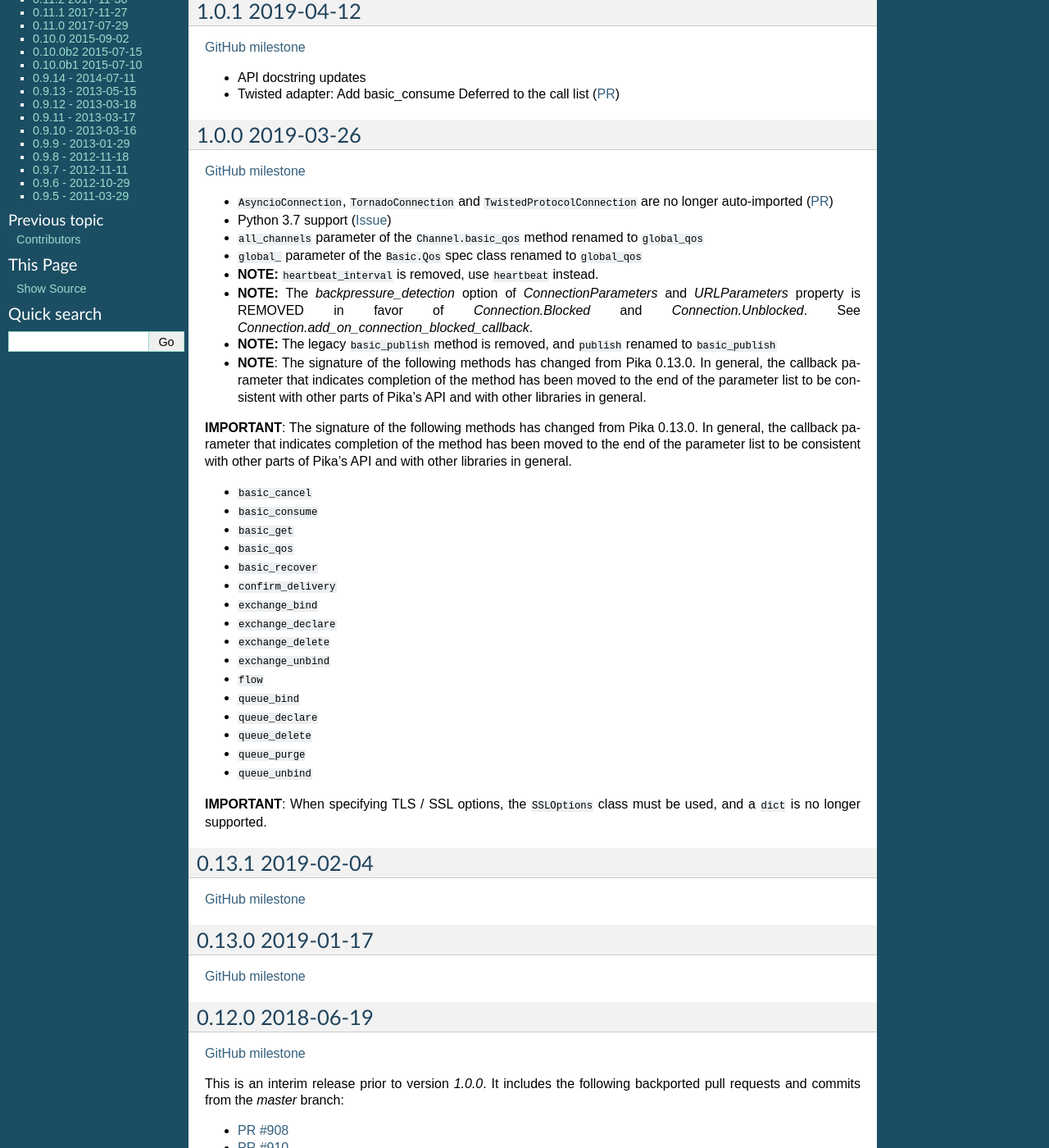
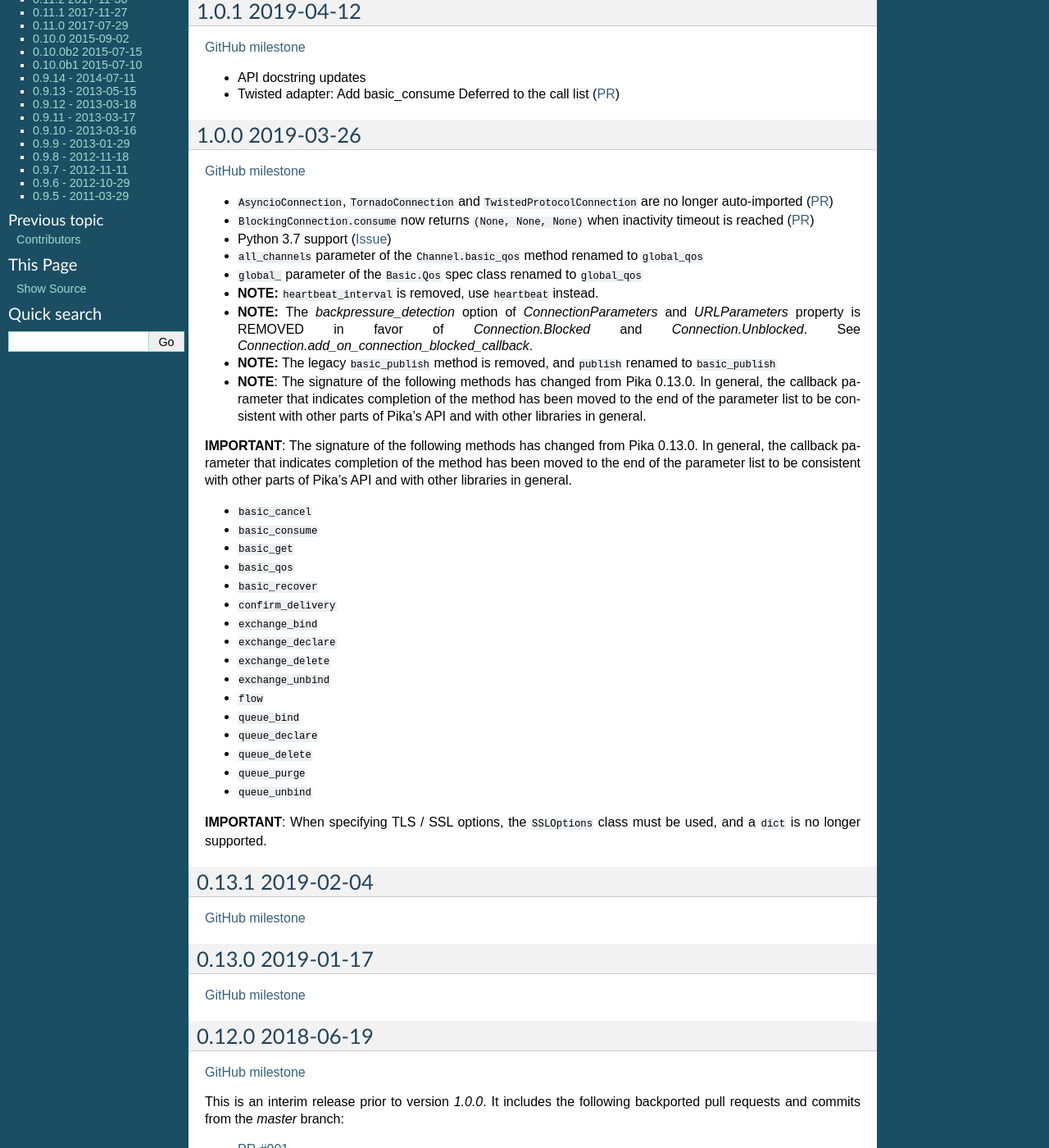
Before and after one commit to pika/pika, a Sphinx documentation site: the page built from docs/version_history.rst, in a window 1280 px wide and 1400 px high, scrolled down 195 px. Shown: the whole window at 82% size. Built offline with Sphinx 7.4.7, drawn with Linux system fonts in a browser that asks for light colours; some of the changed text lies outside the part shown.

Commit message:
Update changelog and version history to correctly include #901

```diff
--- a/docs/version_history.rst
+++ b/docs/version_history.rst
@@ -20,6 +20,7 @@ Version History
 `GitHub milestone <https://github.com/pika/pika/milestone/8?closed=1>`_
 
 - ``AsyncioConnection``, ``TornadoConnection`` and ``TwistedProtocolConnection`` are no longer auto-imported (`PR <https://github.com/pika/pika/pull/1129>`_)
+- ``BlockingConnection.consume`` now returns ``(None, None, None)`` when inactivity timeout is reached (`PR <https://github.com/pika/pika/pull/901>`_)
 - Python 3.7 support (`Issue <https://github.com/pika/pika/issues/1107>`_)
 - ``all_channels`` parameter of the ``Channel.basic_qos`` method renamed to ``global_qos``
 - ``global_`` parameter of the ``Basic.Qos`` spec class renamed to ``global_qos``
@@ -66,6 +67,7 @@ Version History
 
 This is an interim release prior to version `1.0.0`. It includes the following backported pull requests and commits from the `master` branch:
 
+- `PR #901 <https://github.com/pika/pika/pull/901>`_
 - `PR #908 <https://github.com/pika/pika/pull/908>`_
 - `PR #910 <https://github.com/pika/pika/pull/910>`_
 - `PR #918 <https://github.com/pika/pika/pull/918>`_
@@ -98,13 +100,15 @@ Travis CI fail fast - 3f0e739
 
 New features:
 
-`BlockingConnection` now supports the `add_callback_threadsafe` method which allows a function to be executed correctly on the IO loop thread. The main use-case for this is as follows:
+``BlockingConnection.consume`` now returns ``(None, None, None)`` when inactivity timeout is reached (`PR <https://github.com/pika/pika/pull/901>`_)
 
-- Application sets up a thread for `BlockingConnection` and calls `basic_consume` on it
+``BlockingConnection`` now supports the ``add_callback_threadsafe`` method which allows a function to be executed correctly on the IO loop thread. The main use-case for this is as follows:
+
+- Application sets up a thread for ``BlockingConnection`` and calls ``basic_consume`` on it
 - When a message is received, work is done on another thread
-- When the work is done, the worker uses `connection.add_callback_threadsafe` to call the `basic_ack` method on the channel instance.
+- When the work is done, the worker uses ``connection.add_callback_threadsafe`` to call the ``basic_ack`` method on the channel instance.
 
-Please see `examples/basic_consumer_threaded.py` for an example. As always, `SelectConnection` and a fully async consumer/publisher is the preferred method of using Pika.
+Please see ``examples/basic_consumer_threaded.py`` for an example. As always, ``SelectConnection`` and a fully async consumer/publisher is the preferred method of using Pika.
 
 Heartbeats are now sent at an interval equal to 1/2 of the negotiated idle connection timeout. RabbitMQ's default timeout value is 60 seconds, so heartbeats will be sent at a 30 second interval. In addition, Pika's check for an idle connection will be done at an interval equal to the timeout value plus 5 seconds to allow for delays. This results in an interval of 65 seconds by default.
 
```
Also changed, not shown: CHANGELOG.rst (+8 -5 lines).
